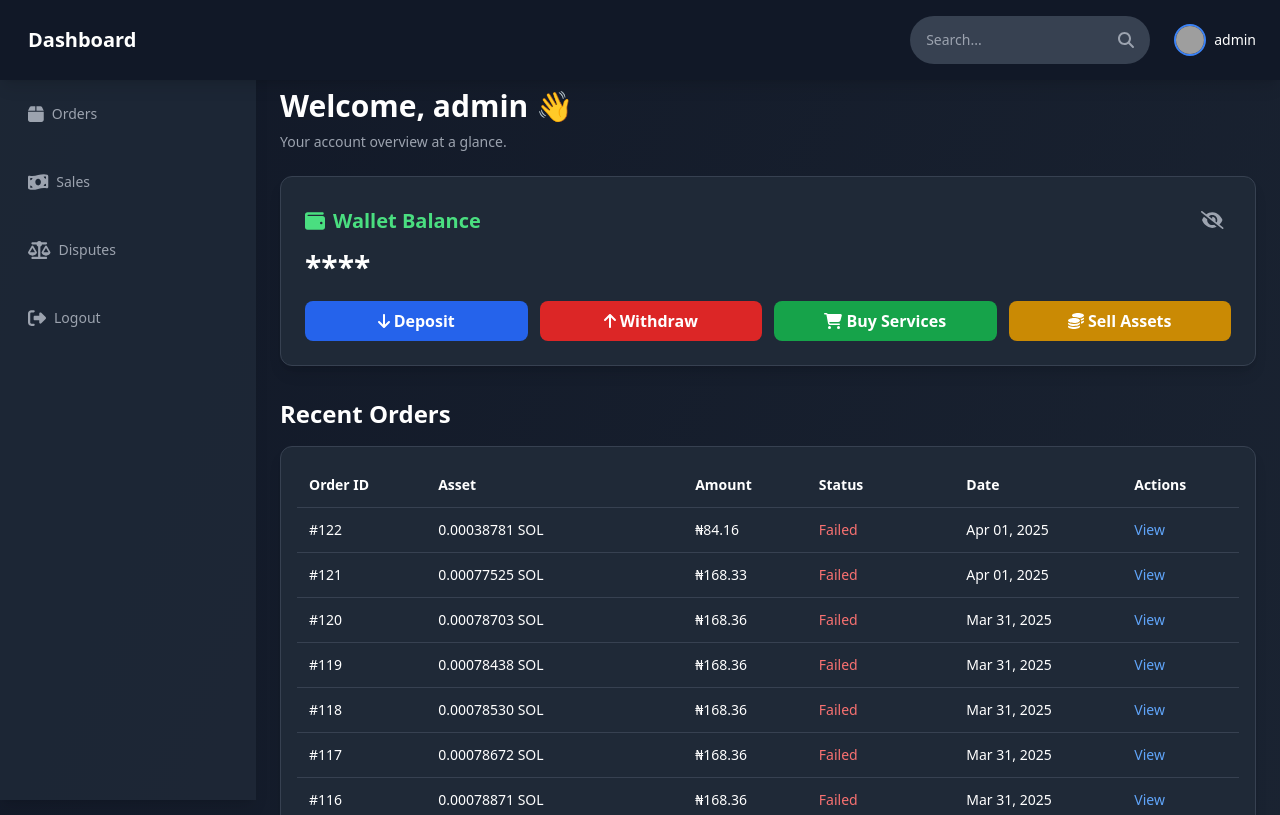
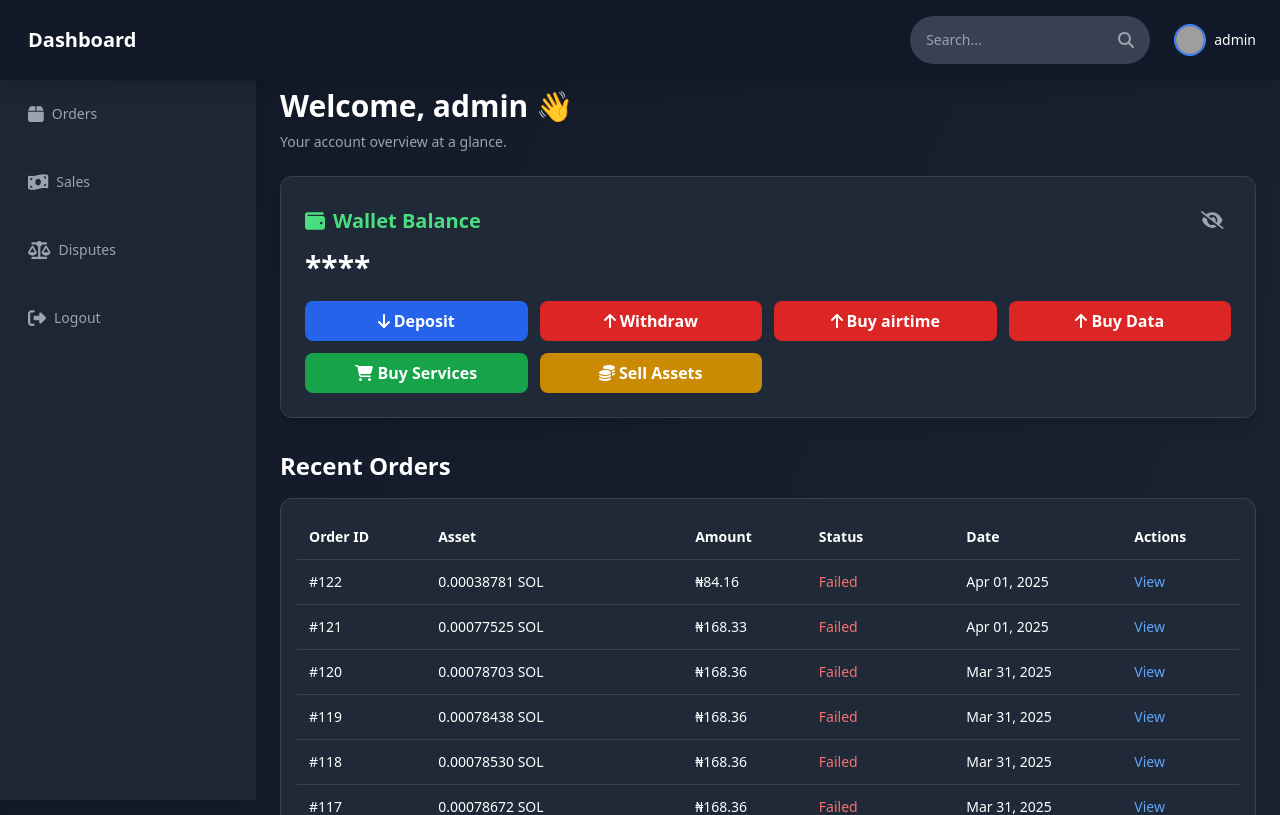
Before and after one commit to Shehuna2/zunhub, a Django app: page / in a window 1280 px wide. Shown: the top 815 px of the page. Run offline with Django 5.2, Linux system fonts and the light colour scheme; a user stored in the database is signed in; data comes from the database, SQL or seed files in the repository; data that the repository does not hold is empty; parts of the project's set-up code (start-up, migrations or seed data) failed here and were passed over; some libraries are stand-ins or nearby versions; grey boxes are pictures that could not be loaded.

Commit message:
Add airtime/data purchase with Vtpass

```diff
--- a/templates/p2p/dashboard.html
+++ b/templates/p2p/dashboard.html
@@ -163,6 +163,14 @@
                         class="block text-center py-2 rounded-lg font-semibold bg-red-600 text-white hover:bg-red-700 transition"
                       ><i class="fa-solid fa-arrow-up mr-1"></i>Withdraw</a>
                       <a
+                        href="{% url 'buy-airtime' %}"
+                        class="block text-center py-2 rounded-lg font-semibold bg-red-600 text-white hover:bg-red-700 transition"
+                      ><i class="fa-solid fa-arrow-up mr-1"></i>Buy airtime</a>
+                      <a
+                        href="{% url 'buy_data' %}"
+                        class="block text-center py-2 rounded-lg font-semibold bg-red-600 text-white hover:bg-red-700 transition"
+                      ><i class="fa-solid fa-arrow-up mr-1"></i>Buy Data</a>
+                      <a
                         href="{% url 'asset_list' %}"
                         class="block text-center py-2 rounded-lg font-semibold bg-green-600 text-white hover:bg-green-700 transition"
                       ><i class="fa-solid fa-shopping-cart mr-1"></i>Buy Services</a>
```
